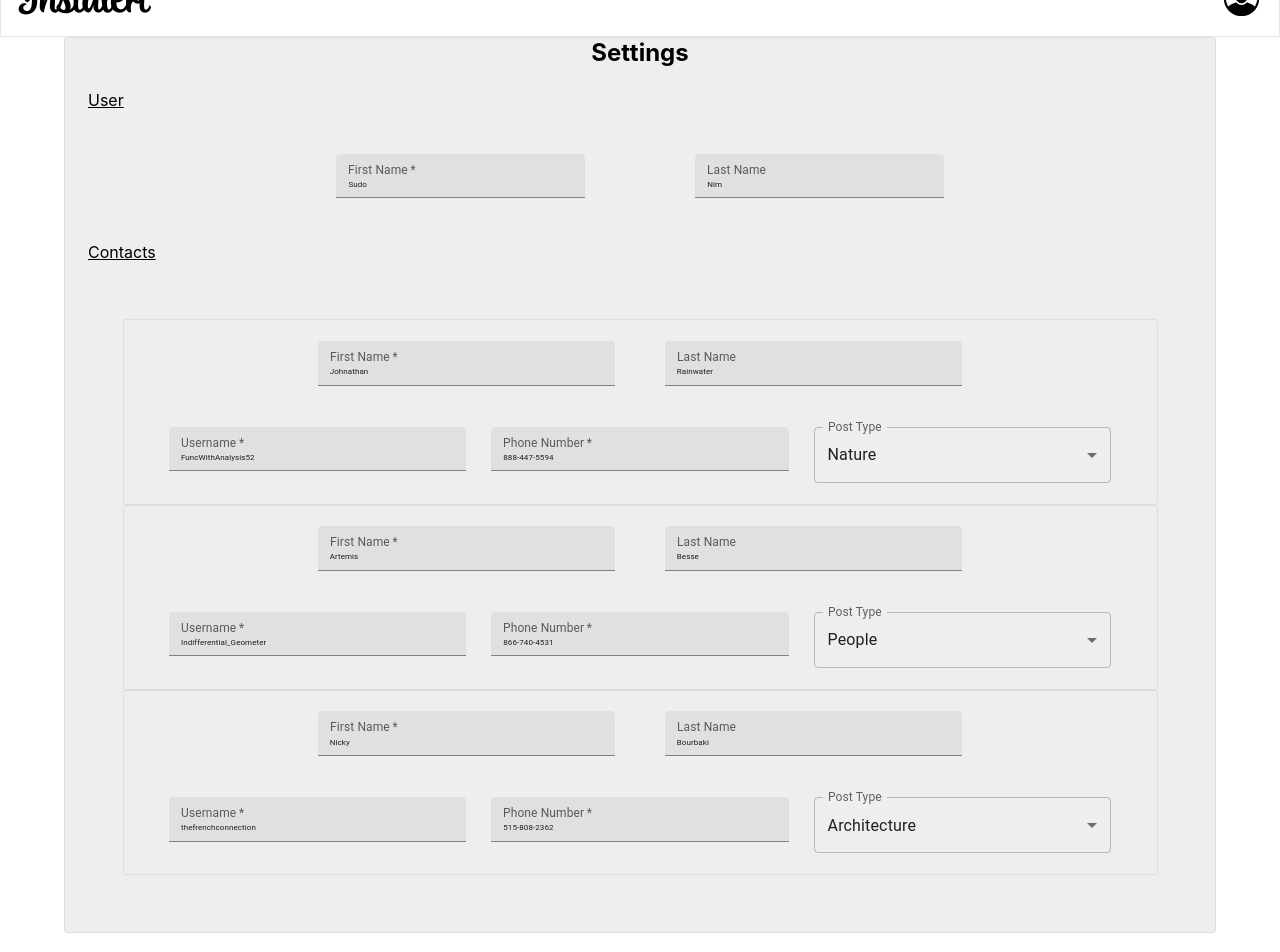
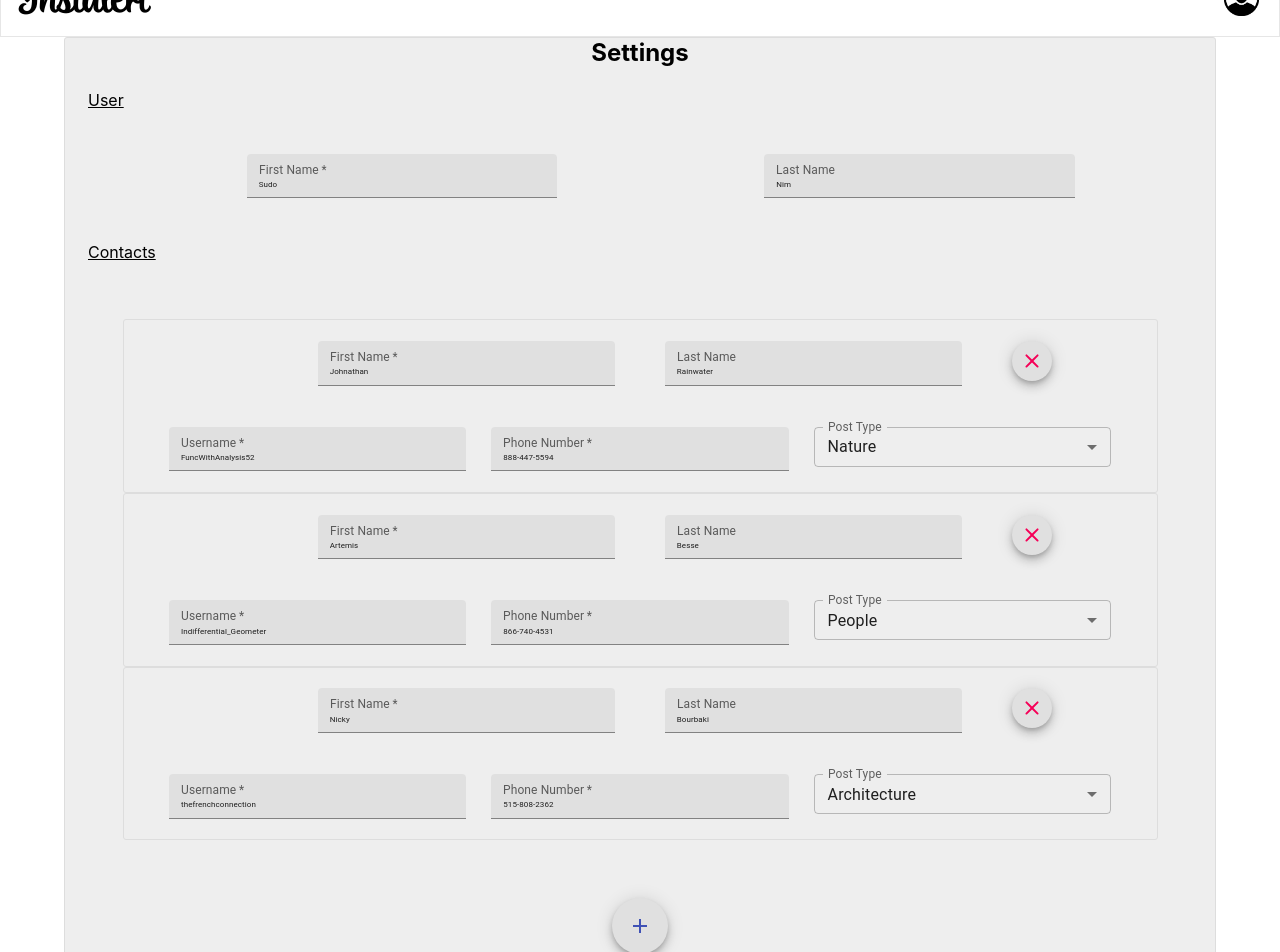
Before and after one commit to DenouementX/instalert, a React (Create React App) app in the folder front-end/instalert/: page /settings in a window 1280 px wide. Shown: the part 40-992 px from the top of the page. Built offline with nearby package versions, Linux system fonts and the light colour scheme; no server answers; the database is empty.

Commit message:
Button changes in settings

```diff
--- a/front-end/instalert/package.json
+++ b/front-end/instalert/package.json
@@ -5,6 +5,7 @@
   "dependencies": {
     "@emotion/react": "^11.4.1",
     "@emotion/styled": "^11.3.0",
+    "@material-ui/icons": "^4.11.2",
     "@mui/material": "^5.0.0",
     "@testing-library/jest-dom": "^5.14.1",
     "@testing-library/react": "^11.2.7",
--- a/front-end/instalert/src/components/Settings/Settings.css
+++ b/front-end/instalert/src/components/Settings/Settings.css
@@ -41,8 +41,17 @@
     font-weight: bold;
 }
 
+.AddDiv {
+    text-align: center;
+    margin: 5% auto;
+}
+
 .LeftUnderText {
     text-align: left;
     text-decoration: underline;
     margin: 2%;
 }
+
+.Exit {
+    top: 50px;
+}
--- a/front-end/instalert/src/components/Settings/Settings.js
+++ b/front-end/instalert/src/components/Settings/Settings.js
@@ -4,6 +4,9 @@ import Header from '../Header/Header';
 import UserSettings from "../UserSettings/UserSettings"
 import SettingsCard from "../SettingsCard/SettingsCard";
 import TextField from "@mui/material/TextField";
+import Fab from "@mui/material/Fab";
+import AddIcon from "@material-ui/icons/AddSharp";
+import Exit from "@material-ui/icons/ExitToApp";
 
 const user = {fn:"Sudo", ln: "Nim"}
 
@@ -35,6 +38,7 @@ const Settings = () => {
     const curRef = React.useRef();
 
     return (
+        <div>
         <div className="Settings">
             <div className="CenterText">Settings</div>
             <div className="LeftUnderText">User</div>
@@ -47,7 +51,12 @@ const Settings = () => {
                     <SettingsCard {...cont}/>
                 ))}
             </section>
-
+            <div className="AddDiv">
+                <Fab>
+                    <AddIcon color="primary"/>
+                </Fab>
+            </div>
+        </div>
         </div>
     );
 }
--- a/front-end/instalert/src/components/SettingsCard/SettingsCard.css
+++ b/front-end/instalert/src/components/SettingsCard/SettingsCard.css
@@ -33,3 +33,7 @@
 .empty-width {
     width: 10%;
 }
+
+.Delete {
+    width: 10%;
+}
--- a/front-end/instalert/src/components/SettingsCard/SettingsCard.js
+++ b/front-end/instalert/src/components/SettingsCard/SettingsCard.js
@@ -5,6 +5,8 @@ import InputLabel from "@mui/material/InputLabel";
 import MenuItem from "@mui/material/MenuItem";
 import Select from "@mui/material/Select";
 import TextField from "@mui/material/TextField";
+import Fab from "@mui/material/Fab";
+import CloseIcon from "@material-ui/icons/CloseRounded";
 
 function SettingsCard ({fn, ln, un, pn, pt}) {
     const [firstName, setFirstName] = React.useState(fn);
@@ -23,9 +25,6 @@ function SettingsCard ({fn, ln, un, pn, pt}) {
 
     return (
         <article className="SettingsCard" ref={curRef}>
-            <div className="Delete">
-
-            </div>
             <div className="CardFields">
                 <div class="flex-container-1">
                     <div class="empty-width"/>
@@ -48,7 +47,11 @@ function SettingsCard ({fn, ln, un, pn, pt}) {
                         value={lastName}
                         onChange={changeLastName}
                     />
-                    <div class="empty-width"/>
+                    <div className="Delete">
+                        <Fab size="small">
+                            <CloseIcon color="secondary"/>
+                        </Fab>
+                    </div>
                 </div>
                 <div class = "flex-container-2">
                     <TextField
@@ -62,7 +65,7 @@ function SettingsCard ({fn, ln, un, pn, pt}) {
                         onChange={changeUserName}
                     />
                     <TextField
-                        id="filled-basic"
+                        id="phonenumber"
                         className="FieldText"
                         label="Phone Number"
                         variant="filled"
@@ -71,11 +74,11 @@ function SettingsCard ({fn, ln, un, pn, pt}) {
                         value={phoneNumber}
                         onChange={changePhoneNumber}
                     />
-                    <FormControl className="FieldSelect">
+                    <FormControl className="FieldSelect" size="small">
                         <InputLabel id="post-type-label">Post Type</InputLabel>
                         <Select
-                            labelId="post-type-label"
-                            id="post-type-select"
+                            labelId="posttype-label"
+                            id="posttype"
                             label="Post Type"
                             InputProps = {{style:{fontSize:8}}}
                             value={postType}
--- a/front-end/instalert/src/components/UserSettings/UserSettings.css
+++ b/front-end/instalert/src/components/UserSettings/UserSettings.css
@@ -1,9 +1,9 @@
 .flex-container {
     display: flex;
     flex-flow: row nowrap;
-    justify-content: space-evenly;
+    justify-content: space-around;
     align-content: stretch;
-    width:80%;
+    width:100%;
     margin:0 auto;
     padding: 2%;
 }
```
Also changed, not shown: 1 other file (tests, documents, lock files or other folders).
